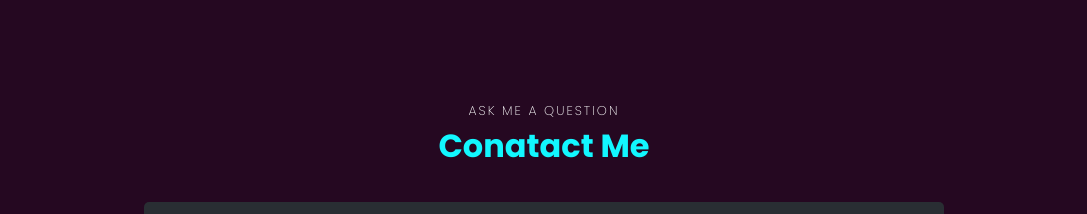
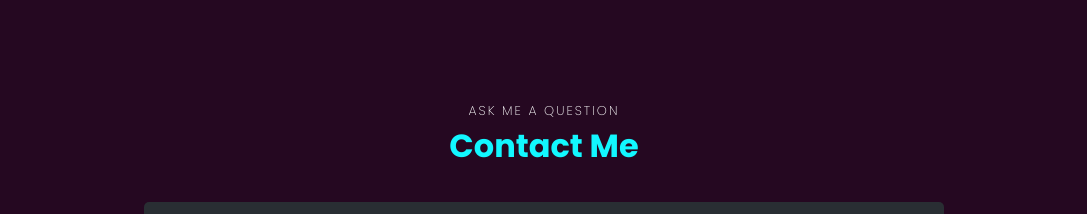
Before and after one commit to possible-goel/PortfolioWeb, a plain HTML site: page index.html in a window 1280 px wide. Shown: the part 3040-3254 px from the top of the page, without its empty margins (96-1183 px from the left). Drawn offline with nearby package versions, Linux system fonts and the light colour scheme.

Commit message:
Update index.html

```diff
--- a/index.html
+++ b/index.html
@@ -250,7 +250,7 @@
     <section class="contact" id="contact">
       <div class="main-text scroll-scale">
         <span>Ask Me A Question</span>
-        <h2>Conatact Me</h2>
+        <h2>Contact Me</h2>
       </div>
       <form
         onsubmit="sendEmail(); reset; return false;"
```
